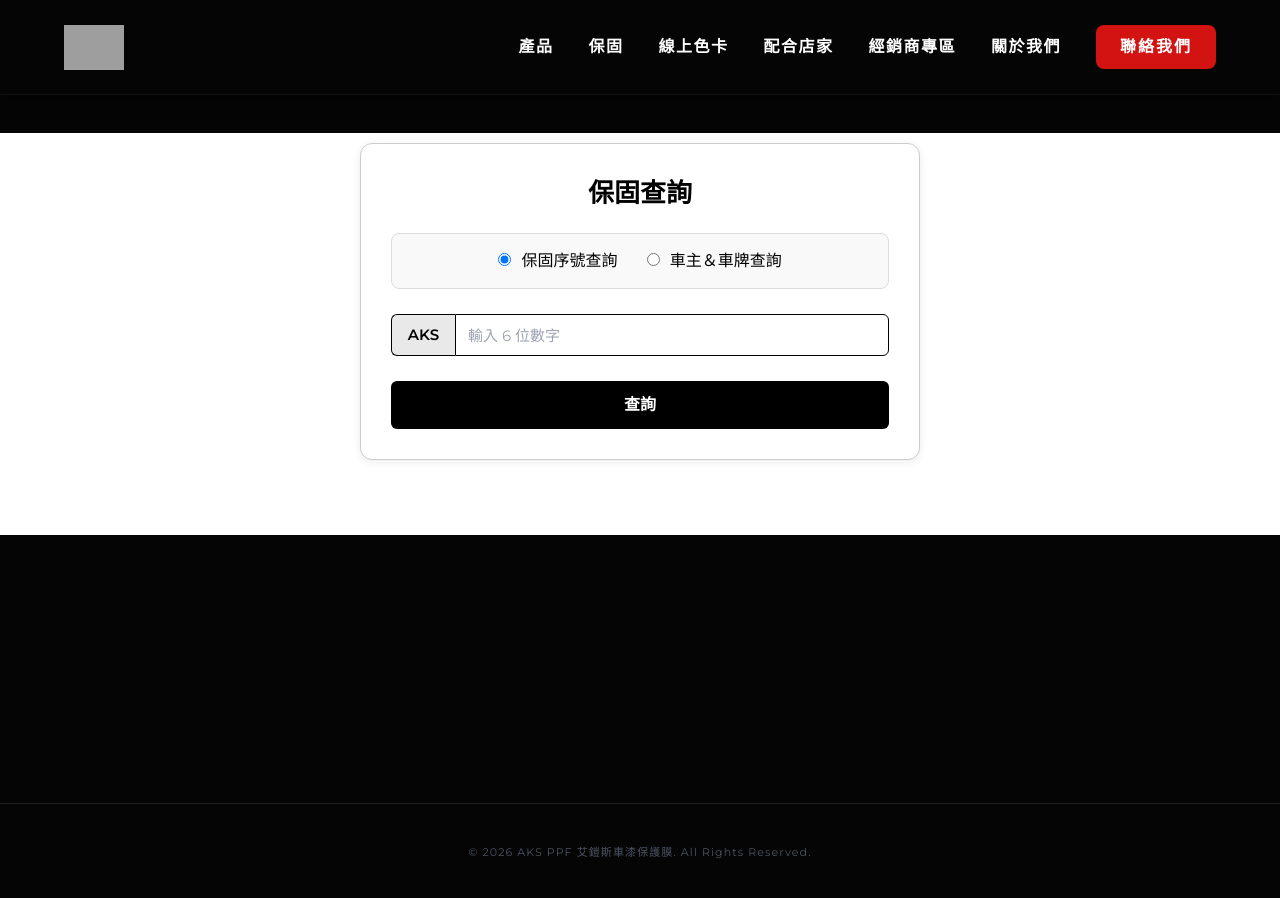
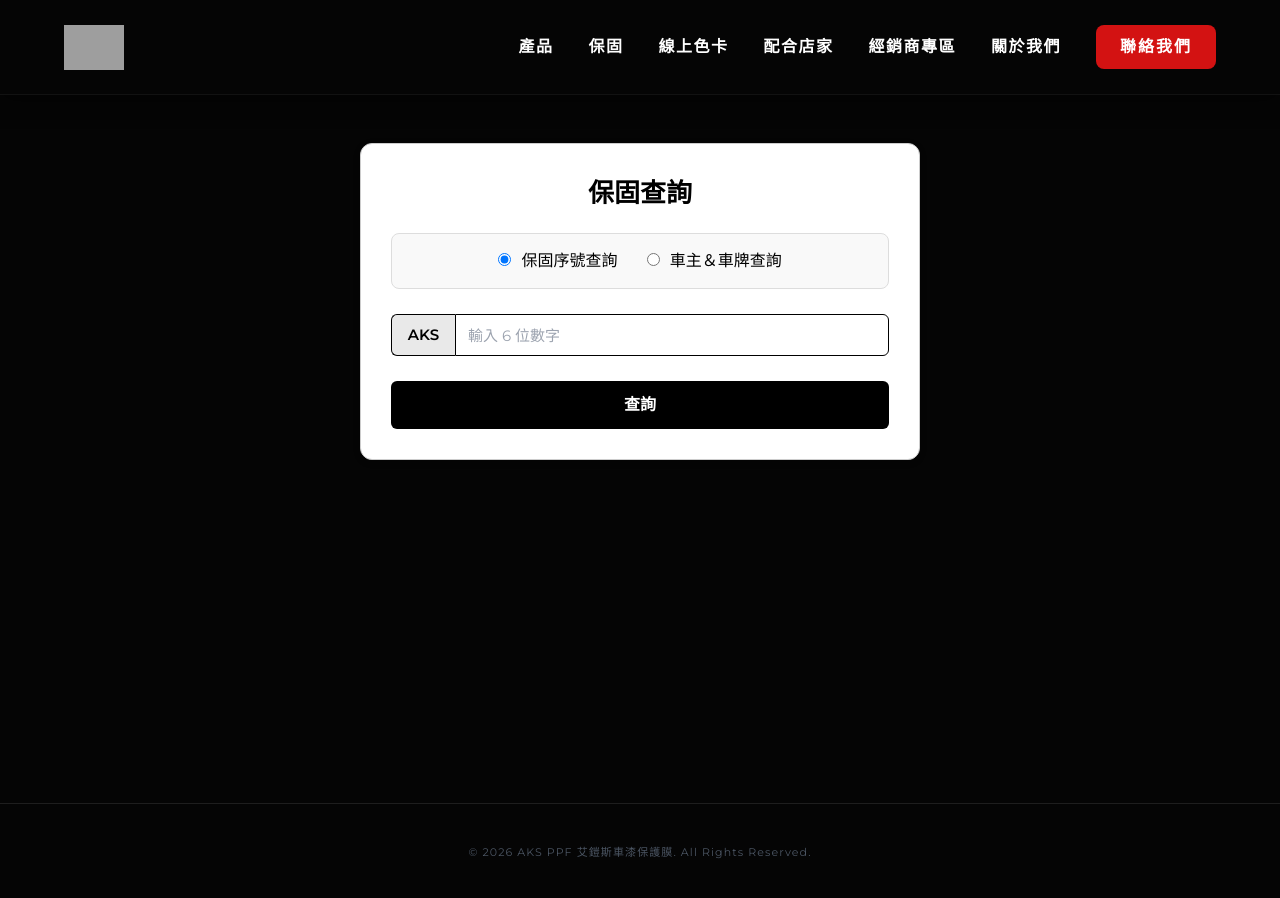
Before and after one commit to AKS-PPF/aks-official-website, a Jekyll site: the page built from pages/warranty/status/index.html, in a window 1280 px wide. Built offline with Jekyll 4.4.1, drawn with Linux system fonts in a browser that asks for light colours; nearby versions of some CDN libraries; grey boxes are pictures that could not be loaded.

Commit message:
Update index.html

```diff
--- a/pages/warranty/status/index.html
+++ b/pages/warranty/status/index.html
@@ -8,7 +8,6 @@ title: 保固查詢 | AKS PPF
   .aks-warranty-query-wrapper {
     width: 100%;
     overflow-x: hidden;
-    background: #fff;
     color: #000;
     font-family: "Noto Sans TC", "Montserrat", "PingFang TC", "Microsoft JhengHei", sans-serif;
   }
```
